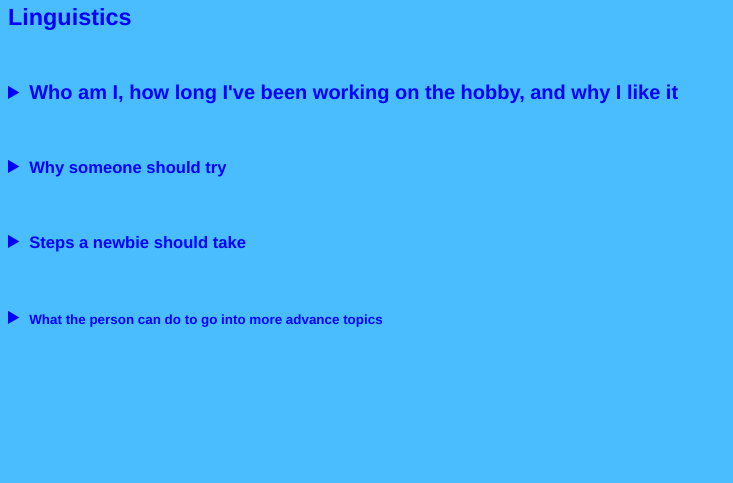
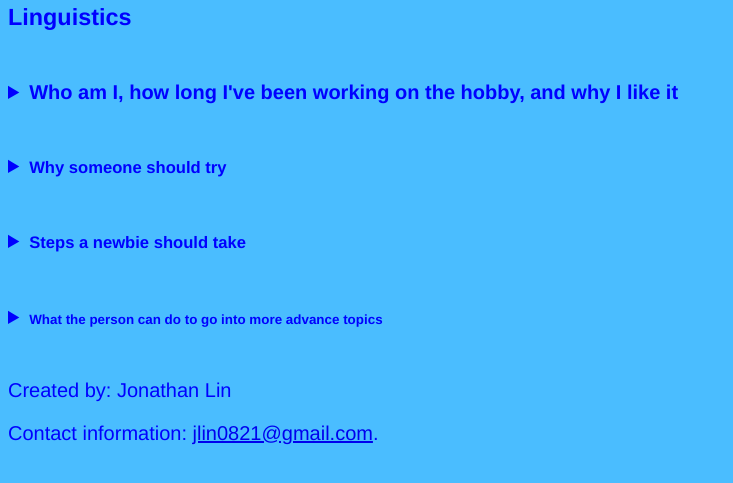
Before and after one commit to jlin0821/bacv_repo, a plain HTML site: page hobby.html in a window 1280 px wide. Shown: the part 135-618 px from the top of the page, without its empty margins (0-733 px from the left). Drawn offline with Linux system fonts and the light colour scheme; files that its build step writes are made by us from their sources.

Commit message:
Update hobby.html

```diff
--- a/hobby.html
+++ b/hobby.html
@@ -8,7 +8,6 @@
   <meta name="description" content="Homework week two with experimental stuff">
   <meta name="keywords" content="HTML,CSS,JavaScript">
   <meta name="author" content="Jonathan Lin">
-
 
 <style>
 details > summary::-webkit-details-marker {
@@ -35,6 +34,8 @@ function myFunction() {
 
 <body>
 
+<div id="grad1">
+
 <h1>My first webpage</h1>
 
 <h2>My Hobby:</h2>
@@ -57,12 +58,17 @@ function myFunction() {
 <p>Look also at the people and cultures in the languages you would like to study. Sometimes you realize that there are deal breakers and you would end up not wanting to study them. Question whether the effort into the language will be worth it to you. Look into also why you want to learn it as it may guide you to understand more about yourself as a person and what skill you would want to learn for understanding others. It will take a while to fully understand some difficult concepts.
 </p>
 </details>
-
-<details>
+<details id=h6 id=grad1>
   <summary><h6>What the person can do to go into more advance topics</h6></summary>
 <p>Looking into googling a lot more about topics that are not easy to come to mind like wage premiums, bonus, certain grammatical functions in languages that are deal breakers for you, geopolitics, availability of resources rights freedoms, family, peoples, cultures and other things you would want in order to continue studying it. Look into transferable skill you can gain with studying linguistics it can help with you job search. You can also minor with it and impress others. Look into groups you can join in meet up and Linkedin to expand and explore more about the subject. Look also into careers if you really want to pursue a career in linguistics.
 </p>
 </details>
 
+<footer>
+  <p>Created by: Jonathan Lin</p>
+  <p>Contact information: <a href="mailto:someone@example.com">jlin0821@gmail.com</a>.</p>
+</footer>
+
+</div>
 </body>
 </html>
```
